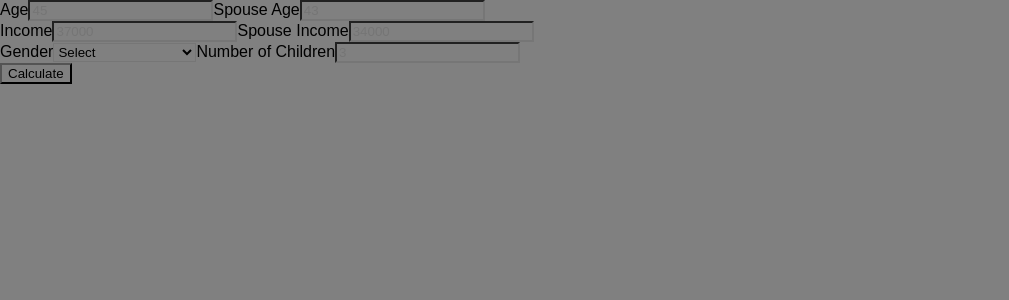
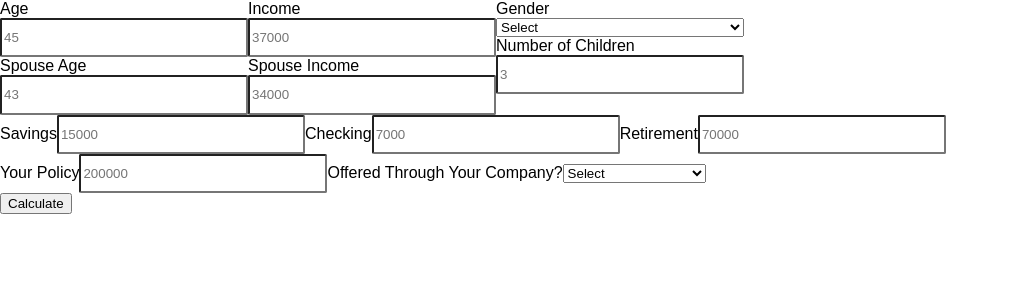
Before and after one commit to tdmiller1/oneamerica-insurance-calculator, a React (Create React App) app: page /#/ in a window 1280 px wide. Shown: the top 300 px of the page, without its empty margins (0-1009 px from the left). Built offline with nearby package versions, Linux system fonts and the light colour scheme.

Commit message:
Add validation / calculation function, additional form fields

```diff
--- a/src/assets/style.css
+++ b/src/assets/style.css
@@ -1,3 +1,16 @@
-*{
-    background-color: gray;
+input{
+    width: 18em;
+    height: 2.5em;
+    border-radius: 2px;
 }
+
+.input-wrapper{
+    display: flex;
+    flex-direction: column;
+}
+
+.about-you{
+    display: flex;
+    flex-direction: row;
+
+}
--- a/src/components/Home.js
+++ b/src/components/Home.js
@@ -12,36 +12,36 @@ class Home extends Component {
             //I don't know the actual numbers
 
             //about you information
-            age: 0,
-            spouse_age: 0,
-            income: 0,
-            spouse_income: 0,
+            age: 1,
+            spouse_age: 1,
+            income: -1,
+            spouse_income: 1,
             gender: null,
-            children: 0,
+            children: 1,
 
             //personal assets
-            savings: 0,
-            checkings: 0,
-            retirement: 0,
+            savings: 1,
+            checkings: 1,
+            retirement: 1,
 
             //current life insurance
-            current_policy: 0,
-            offered_through_compnay: false,
+            current_policy: 1,
+            offered_through_company: false,
 
             //immediate needs
-            medical: 0,
-            mortgage: 0,
-            student_loans: 0,
-            car_loans: 0,
-            credit_card: 0,
-            other: 0,
-            final_expenses: 0,
+            medical: 1,
+            mortgage: 1,
+            student_loans: 1,
+            car_loans: 1,
+            credit_card: 1,
+            other: 1,
+            final_expenses: 1,
 
             //long term needs
             spouse_working: false,
-            spouse_length: 0,
-            years_provide: 0,
-            children_to_collge: 0,
+            spouse_length: 1,
+            years_provide: 1,
+            children_to_collge: 1,
             type_of_college: null
 
         }
@@ -49,7 +49,22 @@ class Home extends Component {
 
 
     submitInformation(){
-        console.log("This works!")
+        if(this.validation()){
+            this.calculate();
+        }
+        else {
+            //this will eventually be some kind of form state
+        }
+    }
+
+    validation(){
+        console.log("validating");
+        return ((this.state.income !== -1) && (this.state.gender !== null));
+    }
+
+    calculate(){
+        console.log("calculating")
+        return 0;
     }
 
     render() {
@@ -57,6 +72,7 @@ class Home extends Component {
             <div>
 
                 <form onSubmit={(e) => {
+                    e.preventDefault();
                     this.submitInformation()
                 }}>
 
@@ -81,7 +97,7 @@ class Home extends Component {
                         <div className="input-wrapper">
                             <label for="gender">Gender</label>
                             <select name="gender" required>
-                                <option selected>Select</option>
+                                <option disabled selected>Select</option>
                                 <option>Male</option>
                                 <option>Female</option>
                                 <option>Prefer not to answer</option>
@@ -93,14 +109,33 @@ class Home extends Component {
 
                     </section>
                     <section className="personal-assets">
+                        <label for="savings">Savings</label>
+                        <input type="text" name="savings" placeholder="15000"/>
 
+                        <label for="checking">Checking</label>
+                        <input type="text" name="checking" placeholder="7000"/>
+
+                        <label for="retirement">Retirement</label>
+                        <input type="text" name="retirement" placeholder="70000"/>
                     </section>
-                    <section className="life-insurance">
 
+                    <section>
+                        <label for="your-policy">Your Policy</label>
+                        <input type="text" name="your-policy" placeholder="200000"/>
+
+                        <label for="offered-through-company">Offered Through Your Company?</label>
+                        <select name="offered-through-company" required>
+                            <option disabled selected>Select</option>
+                            <option>Yes</option>
+                            <option>No</option>
+                            <option>Prefer not to answer</option>
+                        </select>
                     </section>
+
                     <section className="immediate-needs">
 
                     </section>
+
                     <section className="long-term-needs">
 
                     </section>
--- a/src/components/Results.js
+++ b/src/components/Results.js
@@ -7,7 +7,7 @@ class Results extends Component {
     render() {
         return (
             <div>
-                <h1>Dude ask her if she's single</h1>
+                <h1>This is the Results page</h1>
             </div>
         )
     }
```
